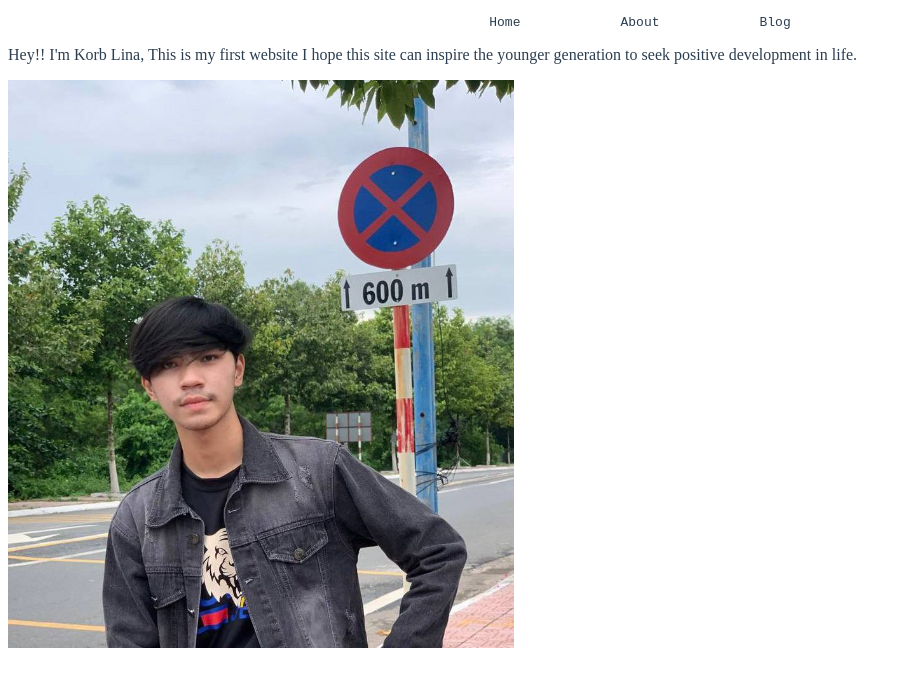
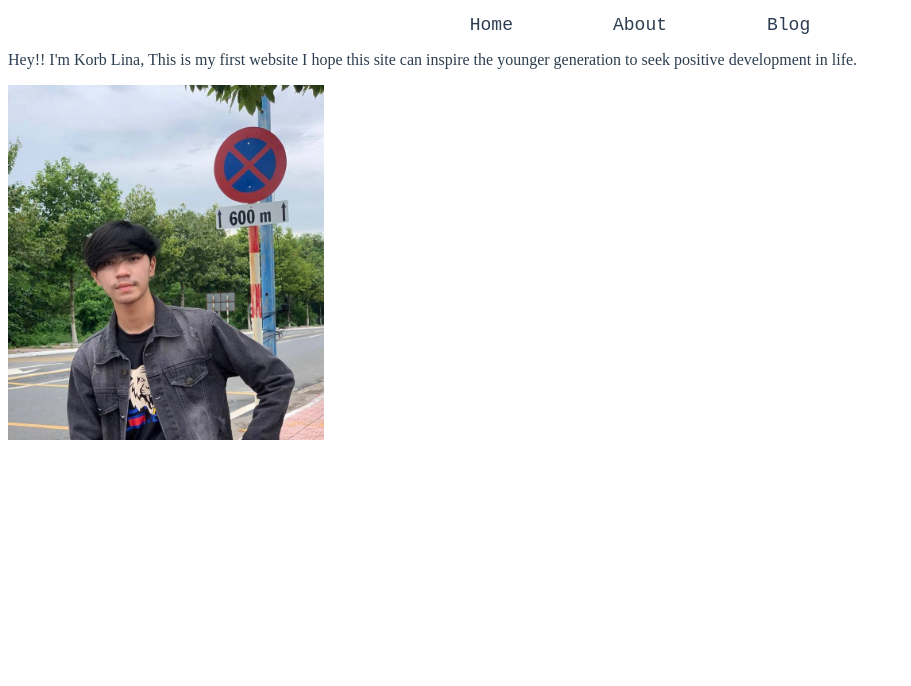
Before and after one commit to Linaboygithub/googlelogoweb, a plain HTML site: page about.html in a window 1280 px wide. Shown: the whole page, without its empty margins (0-911 px from the left). Drawn offline with Linux system fonts and the light colour scheme.

Commit message:
add pic and font

```diff
--- a/about.html
+++ b/about.html
@@ -15,5 +15,5 @@
             <p style="color: #2c3e50;"font-family: 'Lucida Sans', 'Lucida Sans Regular', 'Lucida Grande', 'Lucida Sans Unicode', Geneva, Verdana, sans-serif ;"</p>Hey!! I'm Korb Lina, This is my first website
             I hope this site can inspire the younger generation to seek positive development in life.</p>
         </div>
-        <img style="width: 40%;" src="image/photo_2023-07-11_16-02-36 (2).jpg">
+        <img style="width: 25%;" src="image/photo_2023-07-11_16-02-36 (2).jpg">
     </body>
--- a/css/stye.css
+++ b/css/stye.css
@@ -14,7 +14,7 @@
 .center a{
     text-decoration: none;
     font-family: 'Courier New', Courier, monospace;
-    font-size: small;
+    font-size: large;
     color: #2c3e50;
 }
 .profile{
```
